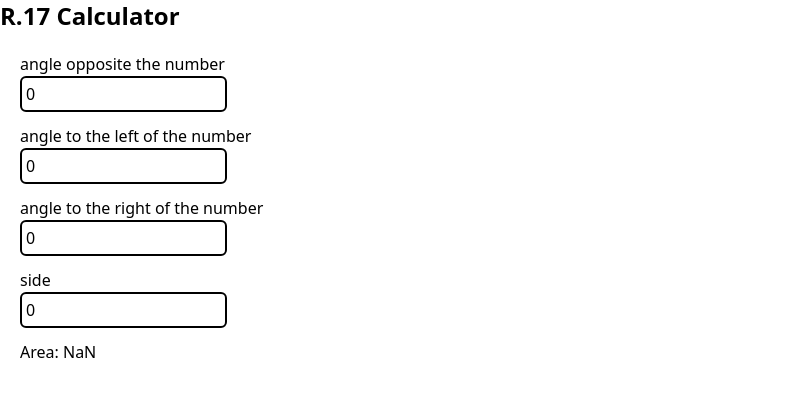
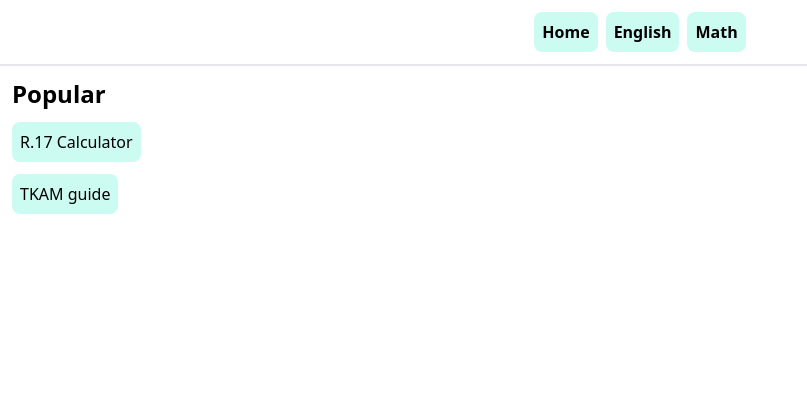
Before and after one commit to iguesspaul/iguesspaul.github.io, a SvelteKit app: page / in a window 1280 px wide. Shown: the top 396 px of the page, without its empty margins (0-807 px from the left). Built offline with nearby package versions, Linux system fonts and the light colour scheme.

Commit message:
organization and site update

```diff
--- /dev/null
+++ b/src/lib/views/Header.svelte
@@ -0,0 +1,5 @@
+<header class="flex items-center justify-center w-full h-auto p-3 border-b-2">
+        <a class="w-auto h-full p-2 mx-1 font-bold bg-teal-100 rounded-lg" href="/">Home</a>
+        <a class="w-auto h-full p-2 mx-1 font-bold bg-teal-100 rounded-lg" href="/english">English</a>
+        <a class="w-auto h-full p-2 mx-1 font-bold bg-teal-100 rounded-lg" href="/math">Math</a>
+</header>
--- a/src/routes/+layout.svelte
+++ b/src/routes/+layout.svelte
@@ -1,5 +1,9 @@
 <script>
     import "../app.css";
+    import Header from "$lib/views/Header.svelte";
 </script>
 
+
+
+<Header />
 <slot />
--- a/src/routes/+page.svelte
+++ b/src/routes/+page.svelte
@@ -1,32 +1,5 @@
-<script lang="ts">
-    let a1 = 0;
-    let a2 = 0;
-    let a3 = 0;
-    let s1 = 0;
-    let result = 0;
-    $: {
-        result = convolution(a1, a2, a3, s1)
-    }
-    function degrees(a: number) {
-        return a * (Math.PI/180);
-    }
-
-    function convolution(a1r:number, a2r:number, a3r:number, s1:number) : number {
-        const a1 = degrees(a1r);
-        const a2 = degrees(a2r);
-        const a3 = degrees(a3r);
-        return ((s1*Math.sin(a2))/Math.sin(a1))*Math.sin(a3)*s1*0.5;
-    }
-</script>
-<h1 class="font-bold text-2xl mb-4">R.17 Calculator</h1>
-<div class="flex flex-col h-screen justify-start m-5">
-    <p>angle opposite the number</p>
-    <input class="border-2 border-black rounded-md w-1/6 mb-3 p-1" bind:value={a1}/>
-    <p>angle to the left of the number</p>
-    <input class="border-2 border-black rounded-md w-1/6 mb-3 p-1" bind:value={a2}/>
-    <p>angle to the right of the number</p>
-    <input class="border-2 border-black rounded-md w-1/6 mb-3 p-1" bind:value={a3} />
-    <p>side</p>
-    <input class="border-2 border-black rounded-md w-1/6 mb-3 p-1" bind:value={s1} />
-    <p>Area: {result}</p>
+<div class="flex flex-col items-start p-3">
+    <h1 class="mb-3 text-2xl font-bold">Popular</h1>
+    <a class="h-auto p-2 mb-3 font-medium bg-teal-100 rounded-lg" href="/math/#r17">R.17 Calculator</a>
+    <a class="h-auto p-2 font-medium bg-teal-100 rounded-lg" href="/english/#tkam">TKAM guide</a>
 </div>
--- /dev/null
+++ b/src/routes/english/+page.svelte
@@ -0,0 +1,4 @@
+<div class="flex flex-col items-start p-3">
+    <h1 class="mb-2 text-2xl font-bold">Grade 8</h1>
+    <a id="tkam" class="h-auto p-2 font-medium bg-teal-100 rounded-lg" href="https://www.litcharts.com/lit/to-kill-a-mockingbird">TKAM guide</a>
+</div>
--- /dev/null
+++ b/src/routes/math/+page.svelte
@@ -0,0 +1,43 @@
+<script lang="ts">
+	let r17 = false;
+	let a1 = 0;
+	let a2 = 0;
+	let a3 = 0;
+	let s1 = 0;
+	let result = 0;
+	$: {
+		result = convolution(a1, a2, a3, s1);
+	}
+	function degrees(a: number) {
+		return a * (Math.PI / 180);
+	}
+
+	function convolution(a1r: number, a2r: number, a3r: number, s1: number): number {
+		const a1 = degrees(a1r);
+		const a2 = degrees(a2r);
+		const a3 = degrees(a3r);
+		return ((s1 * Math.sin(a2)) / Math.sin(a1)) * Math.sin(a3) * s1 * 0.5;
+	}
+</script>
+
+<div class="flex flex-col items-start p-3">
+	<h1 class="mb-2 text-2xl font-bold">Grade 8</h1>
+	<a id="r17">
+		<button on:click={() => (r17 = !r17)} class="h-auto p-2 font-medium bg-teal-100 rounded-lg"
+			>R.17 Calculator</button
+		>
+		{#if r17}
+			<div class="flex flex-col justify-start h-auto p-2">
+				<p>angle opposite the number</p>
+				<input class="w-1/2 p-1 mb-3 border-2 border-black rounded-md" bind:value={a1} />
+				<p>angle to the left of the number</p>
+				<input class="w-1/2 p-1 mb-3 border-2 border-black rounded-md" bind:value={a2} />
+				<p>angle to the right of the number</p>
+				<input class="w-1/2 p-1 mb-3 border-2 border-black rounded-md" bind:value={a3} />
+				<p>side</p>
+				<input class="w-1/2 p-1 mb-3 border-2 border-black rounded-md" bind:value={s1} />
+				<p>Area: {result}</p>
+			</div>
+		{/if}
+	</a>
+</div>
```
